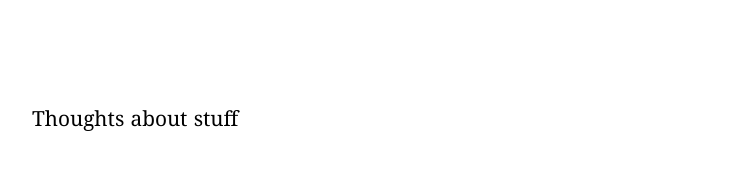
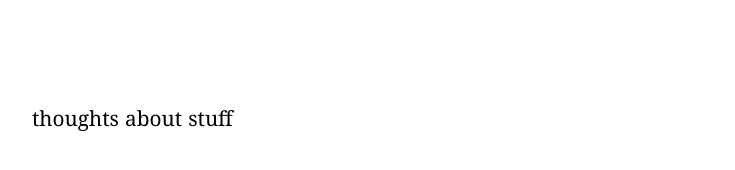
Before and after one commit to sabhiram/sabhiram.github.io, a Jekyll site: the page built from pages/index.html, in a window 1280 px wide. Shown: the part 387-557 px from the top of the page, without its empty margins (249-984 px from the left). Built offline with Jekyll 4.4.1, drawn with Linux system fonts in a browser that asks for light colours; nearby versions of some CDN libraries.

Commit message:
lowercase text in page for menus / etc

```diff
--- a/pages/index.html
+++ b/pages/index.html
@@ -15,7 +15,7 @@ permalink: /
 
       <nav>
         <ul class="sab-ul-inline">
-          <li><a href="/posts" class="fa-main-link" id="mainThoughts">Thoughts</a></li>
+          <li><a href="/posts" class="fa-main-link" id="mainThoughts">thoughts</a></li>
           <li><a href="/about" class="fa-main-link" id="mainAbout">about</a></li>
           <li><a href="https://github.com/sabhiram" class="fa-main-link" id="mainStuff">stuff</a></li>
         </ul>
--- a/pages/posts.html
+++ b/pages/posts.html
@@ -5,7 +5,7 @@ permalink: /posts/
 <br>
 <h1 class = "page-heading"
     align = "right">
-    Scribbles and such
+    scribbles and such
 </h1>
 <br><br>
 
```
